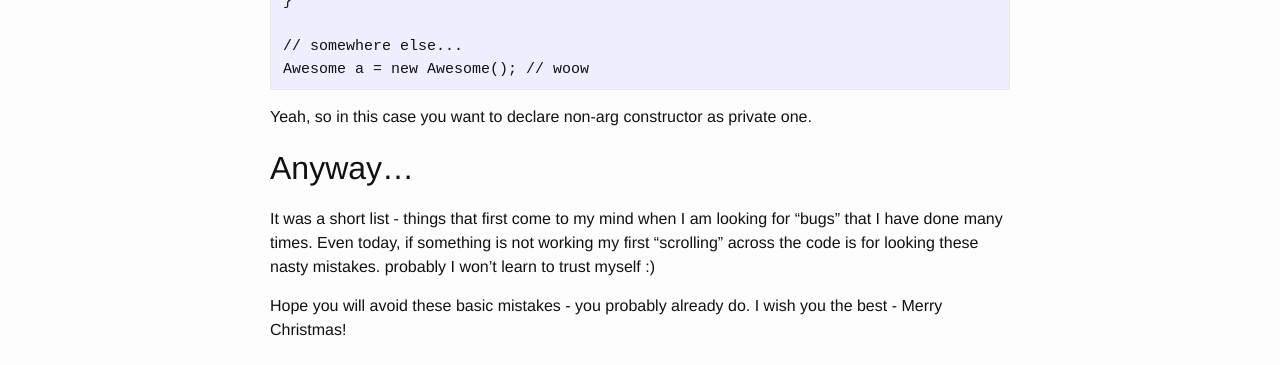
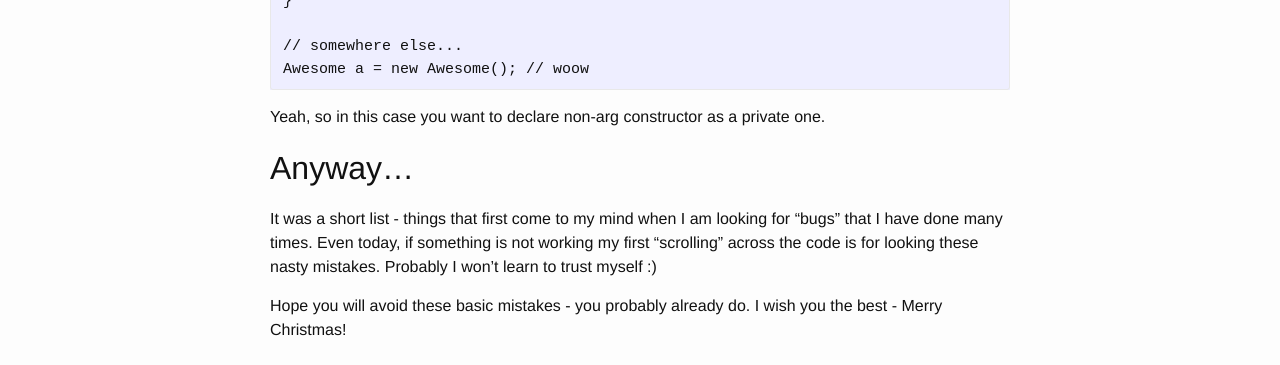
Before and after one commit to puradawid/puradawid.github.io, a Jekyll site: the page built from _posts/2018-12-23-bug-sie-rodzi-the-most-common-bugs-in-java-code.md, in a window 1280 px wide and 900 px high, scrolled down 3842 px. Shown: the part 297-662 px from the top of the window. Built offline with Jekyll 4.4.1, drawn with Linux system fonts in a browser that asks for light colours; comment, search, counter and statistics services are not loaded.

````diff
--- a/_posts/2018-12-23-bug-sie-rodzi-the-most-common-bugs-in-java-code.md
+++ b/_posts/2018-12-23-bug-sie-rodzi-the-most-common-bugs-in-java-code.md
@@ -161,11 +161,11 @@ public class AwesomeUtil {
 Awesome a = new Awesome(); // woow
 ```
 
-Yeah, so in this case you want to declare non-arg constructor as private one.
+Yeah, so in this case you want to declare non-arg constructor as a private one.
 
 ## Anyway...
 
-It was a short list - things that first come to my mind when I am looking for "bugs" that I have done many times. Even today, if something is not working my first "scrolling" across the code is for looking these nasty mistakes. probably I won't learn to trust myself :)
+It was a short list - things that first come to my mind when I am looking for "bugs" that I have done many times. Even today, if something is not working my first "scrolling" across the code is for looking these nasty mistakes. Probably I won't learn to trust myself :)
 
 Hope you will avoid these basic mistakes - you probably already do. I wish you the best - Merry Christmas!
 
````
